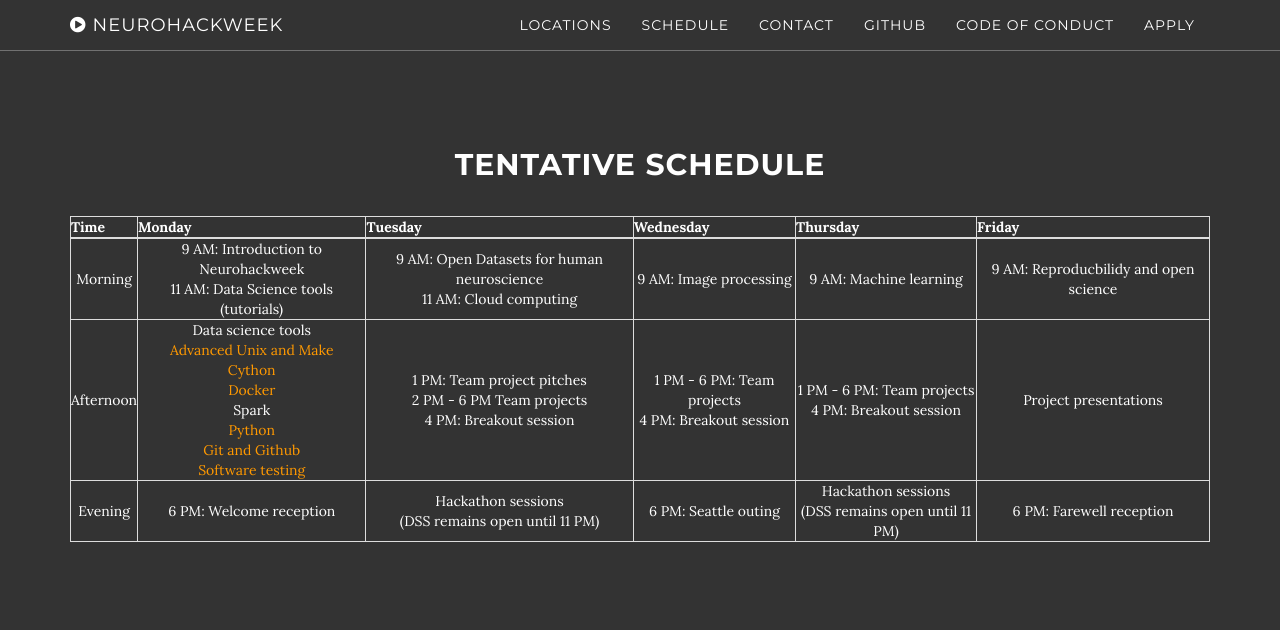
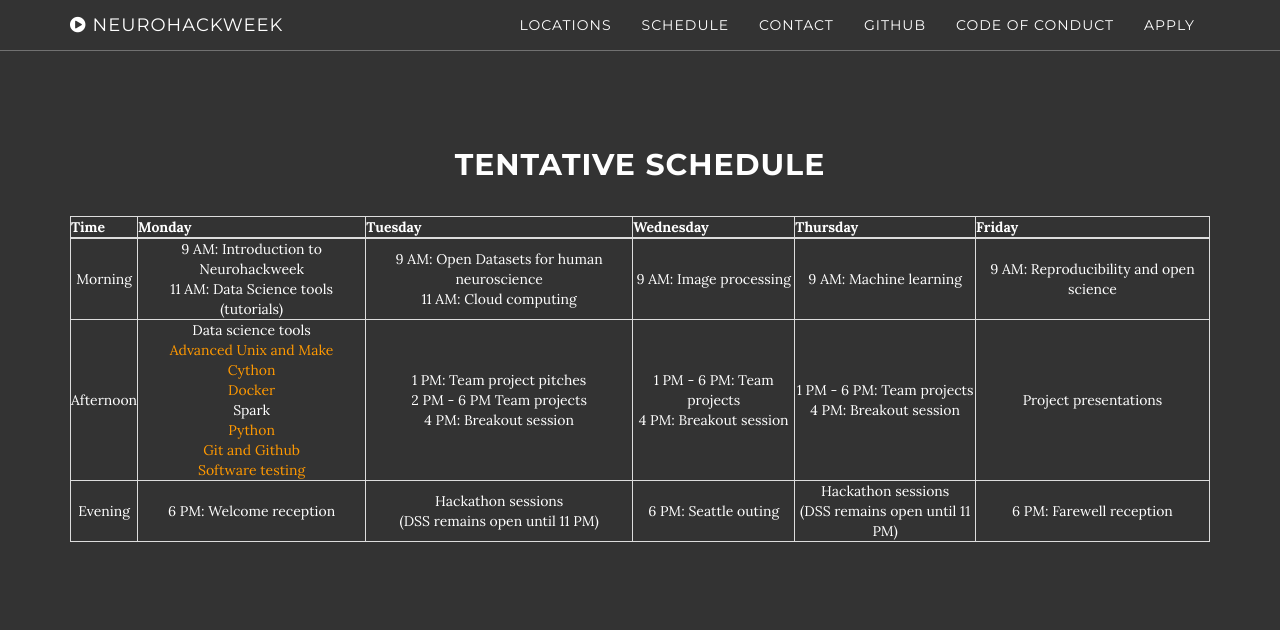
Before and after one commit to neurohackweek/nhw2017, a Jekyll site: the page built from Schedule.md, in a window 1280 px wide and 900 px high, scrolled down 746 px. Shown: the top 630 px of the window. Built offline with Jekyll 4.4.1, drawn with Linux system fonts in a browser that asks for light colours; our own code applies the rules of GitHub Pages for plain Markdown files.

Commit message:
Fix typo.

```diff
--- a/_includes/schedule.html
+++ b/_includes/schedule.html
@@ -31,7 +31,7 @@
           9 AM: Image processing <br>
         </td>
         <td> 9 AM: Machine learning </td>
-        <td>9 AM: Reproducbilidy and open science</td>
+        <td>9 AM: Reproducibility and open science</td>
       </tr>
       <tr>
         <td>Afternoon</td>
```
